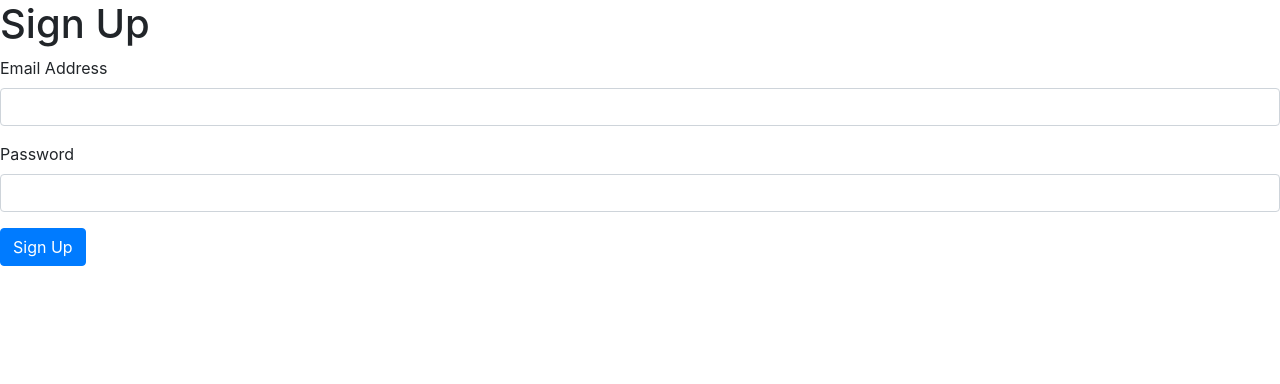
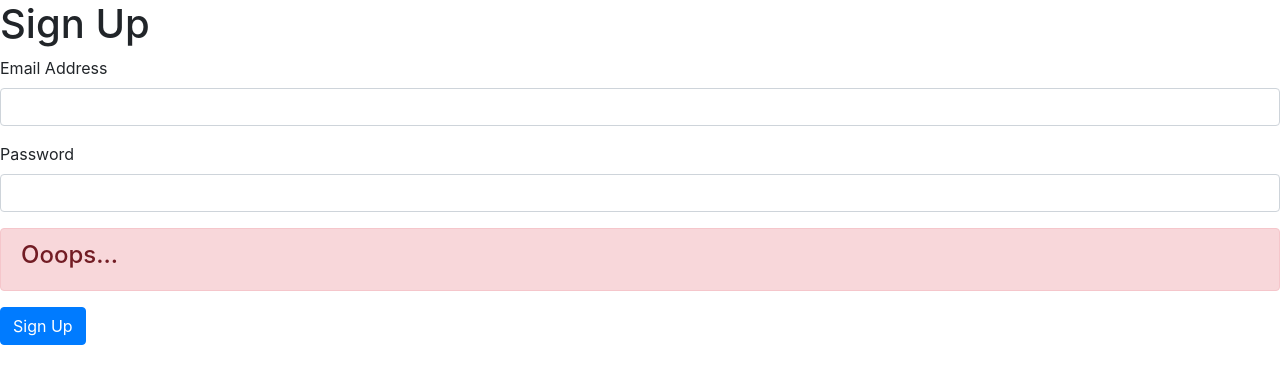
Before and after one commit to stefian/microservices-market, a Next.js app in the folder client/: page /auth/signup in a window 1280 px wide. Shown: the top 384 px of the page. Built offline with nearby package versions, Linux system fonts and the light colour scheme.

Commit message:
+ formatting errors.map() / signup

```diff
--- a/client/pages/auth/signup.js
+++ b/client/pages/auth/signup.js
@@ -42,7 +42,12 @@ export default () => {
           className="form-control"
         />
       </div>
-      {errors.map(err => err.message)}
+      <div className="alert alert-danger">
+        <h4>Ooops...</h4>
+        <ul className="my-0">
+          {errors.map(err => <li key={err.message}>{err.message}</li>)}
+        </ul>
+      </div>
       <button className="btn btn-primary" >Sign Up</button>
     </form>
   );
```
